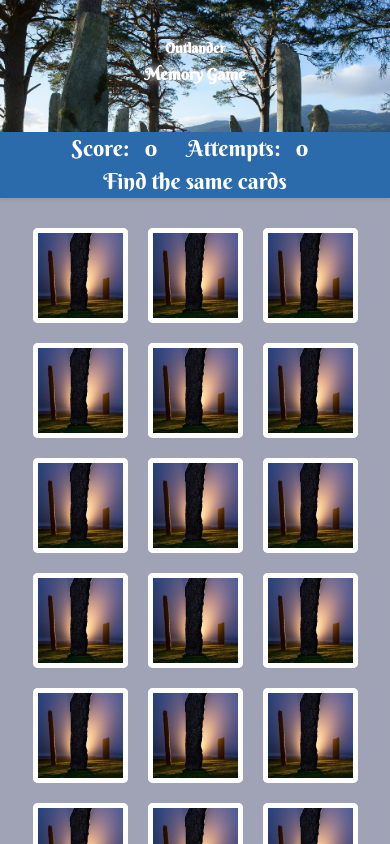
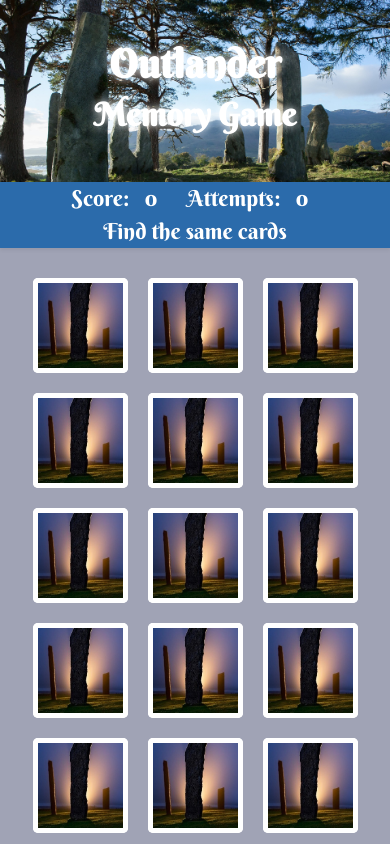
Before and after one commit to carolinapc/memory-game, a React (Create React App) app: page / in a window 390 px wide. Shown: the top 844 px of the page. Built offline with nearby package versions, Linux system fonts and the light colour scheme.

Commit message:
changed the header size for small devices

```diff
--- a/src/App.css
+++ b/src/App.css
@@ -104,13 +104,6 @@ body{
 
 @media screen and (max-width: 640px){
 
-  h2 {
-    font-size: 16px;
-  }
-
-  h1 {
-    font-size: 14px;
-  }
 
   h5{
     font-size: 13px;
```
